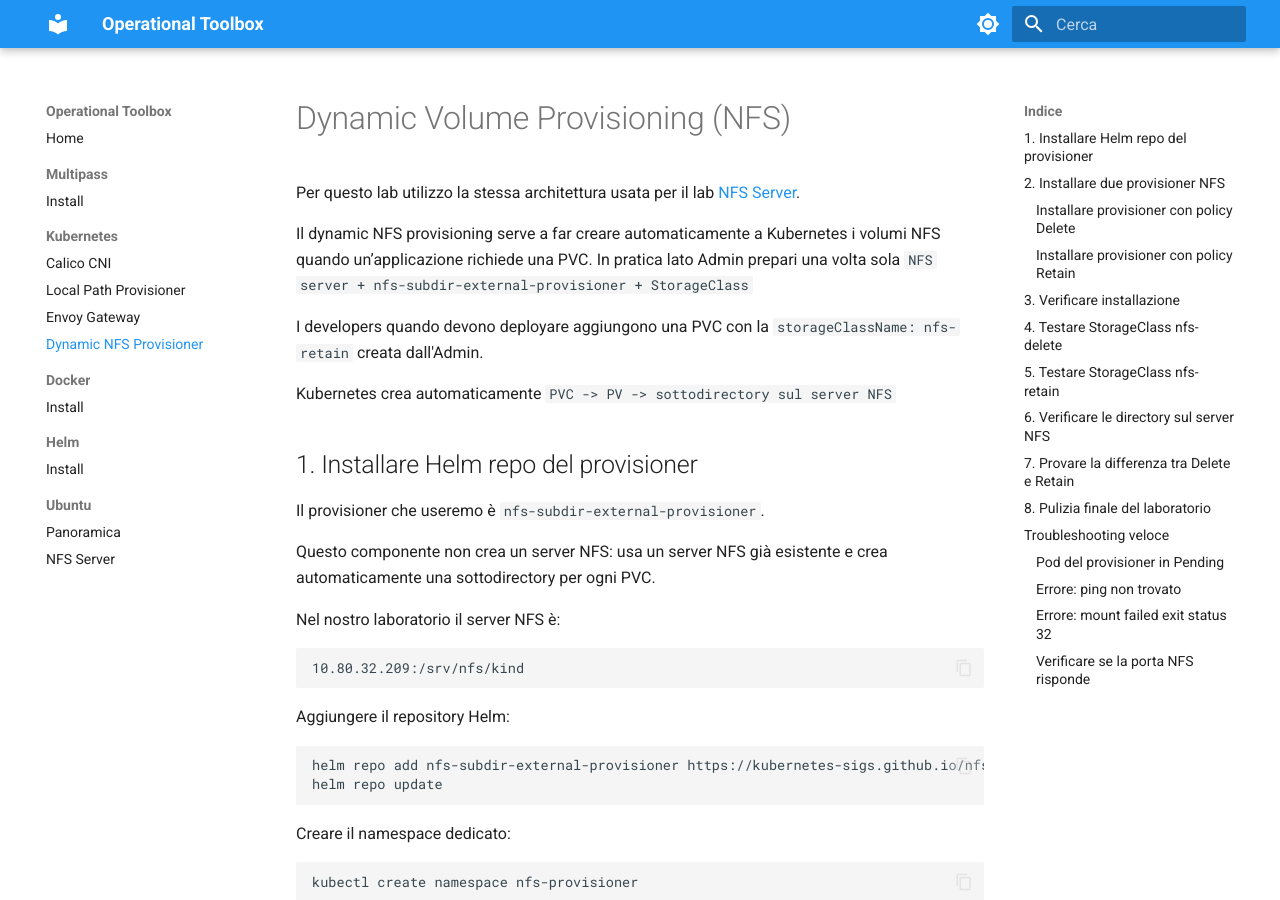
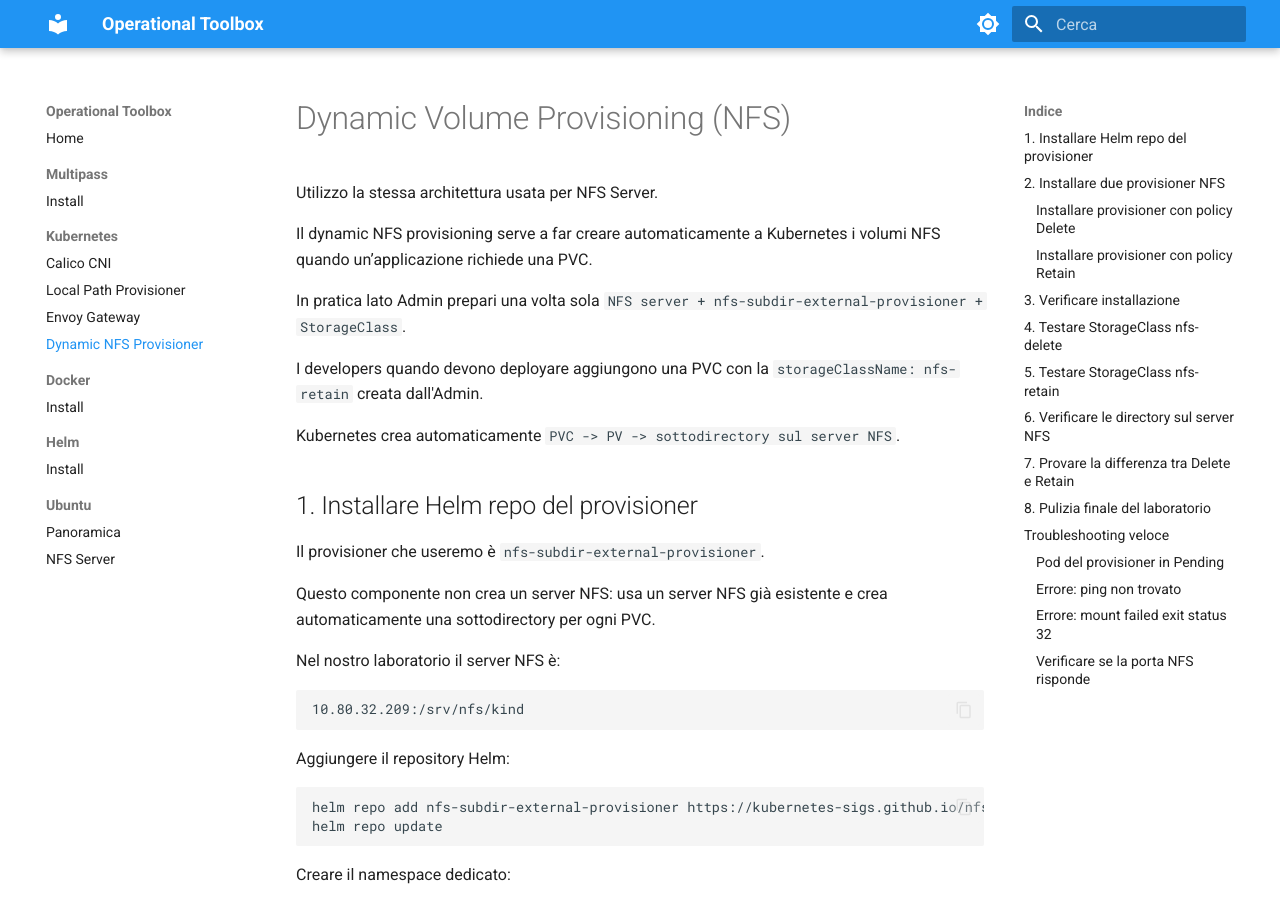
Before and after one commit to miscape/ops-toolbox, an MkDocs documentation site: the page built from docs/kubernetes/dynamic-nfs-provisioner.md, in a window 1280 px wide and 900 px high. Built offline with MkDocs 1.6.1 and Material for MkDocs 9.7.7, drawn with Linux system fonts in a browser that asks for light colours.

Commit message:
add dynamic nfs provisioner

```diff
--- a/docs/kubernetes/dynamic-nfs-provisioner.md
+++ b/docs/kubernetes/dynamic-nfs-provisioner.md
@@ -1,12 +1,13 @@
 # Dynamic Volume Provisioning (NFS)
-Per questo lab utilizzo la stessa architettura usata per il lab [NFS Server](ubuntu/nfs-server.md).
+Utilizzo la stessa architettura usata per NFS Server.
 
 Il dynamic NFS provisioning serve a far creare automaticamente a Kubernetes i volumi NFS quando un’applicazione richiede una PVC.
-In pratica lato Admin prepari una volta sola `NFS server + nfs-subdir-external-provisioner + StorageClass`
+
+In pratica lato Admin prepari una volta sola `NFS server + nfs-subdir-external-provisioner + StorageClass`.
 
 I developers quando devono deployare aggiungono una PVC con la `storageClassName: nfs-retain` creata dall'Admin.
 
-Kubernetes crea automaticamente `PVC -> PV -> sottodirectory sul server NFS`
+Kubernetes crea automaticamente `PVC -> PV -> sottodirectory sul server NFS`.
 
 ## 1. Installare Helm repo del provisioner
 
```
